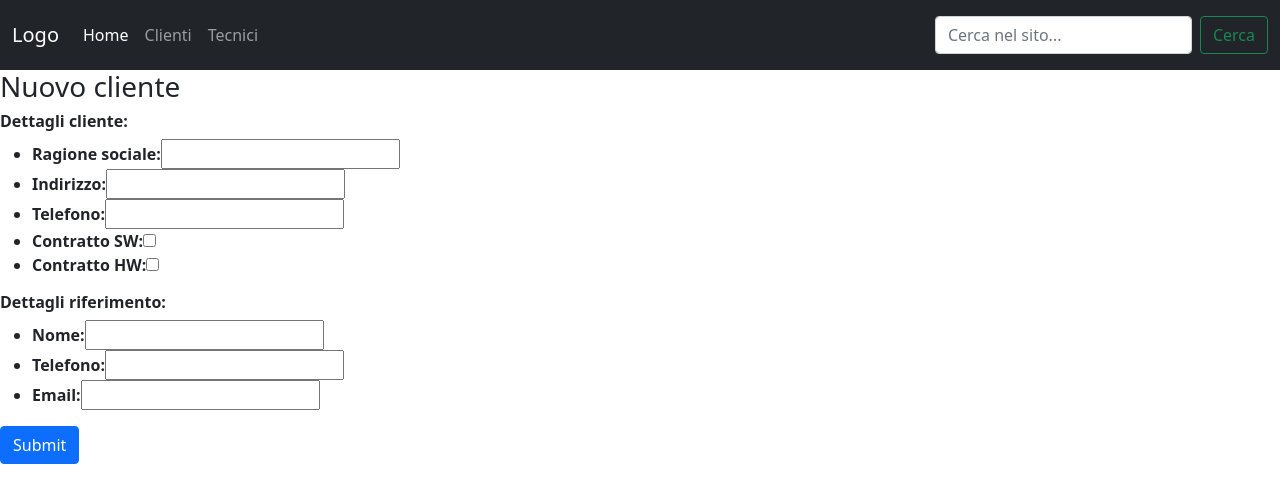
After one commit to sannae/hotline, a Django app: page /new_customer/ in a window 1280 px wide. The commit adds this page. Shown: the top 503 px of the page. Run offline with Django 3.2, Linux system fonts and the light colour scheme; some libraries are stand-ins or nearby versions.

Commit message:
Added new-customer page

```diff
--- a/hotline/forms.py
+++ b/hotline/forms.py
@@ -26,3 +26,8 @@ class ticketForm(ModelForm):
             'priority_id',
             'order_number'
         ]
+
+class customerForm(ModelForm):
+    class Meta:
+        model = customer
+        fields = '__all__'
--- a/hotline/templates/hotline/home.html
+++ b/hotline/templates/hotline/home.html
@@ -14,6 +14,7 @@
 
     <!-- Bootstrap CSS template -->
     <link href="https://cdn.jsdelivr.net/npm/bootstrap@5.1.3/dist/css/bootstrap.min.css" rel="stylesheet" integrity="sha384-1BmE4kWBq78iYhFldvKuhfTAU6auU8tT94WrHftjDbrCEXSU1oBoqyl2QvZ6jIW3" crossorigin="anonymous">
+    <!-- Bootstrap icons (https://icons.getbootstrap.com/)-->
     <link rel="stylesheet" href="https://cdn.jsdelivr.net/npm/bootstrap-icons@1.7.1/font/bootstrap-icons.css">
 
     <title>Hotline</title>
--- /dev/null
+++ b/hotline/templates/hotline/new_customer.html
@@ -0,0 +1,34 @@
+{% extends 'hotline/home.html' %}
+
+{% block content %}
+
+<h3>Nuovo cliente</h3>
+
+<form action="#" method="post">
+
+    <!-- Security token -->
+    {% csrf_token %}
+
+    <!-- Model form -->
+    <h6><b>Dettagli cliente:</b></h6>
+    <ul>
+        <li><b>Ragione sociale:</b>{{ new_customer_form.name }}</li>
+        <li><b>Indirizzo:</b>{{ new_customer_form.address }}</li>
+        <li><b>Telefono:</b>{{ new_customer_form.phone }}</li>
+        <li><b>Contratto SW:</b>{{ new_customer_form.sw_contract }}</li>
+        <li><b>Contratto HW:</b>{{ new_customer_form.hw_contract }}</li>
+    </ul>
+    <h6><b>Dettagli riferimento:</b></h6>
+    <ul>
+        <li><b>Nome:</b>{{ new_customer_form.reference }}</li>
+        <li><b>Telefono:</b>{{ new_customer_form.reference_phone }}</li>
+        <li><b>Email:</b>{{ new_customer_form.reference_email }}</li>
+    </ul>
+
+    <!-- Submit -->
+    <input type="submit" class="btn btn-primary"></button>
+
+</form>
+
+
+{% endblock %}
--- a/hotline/templates/hotline/new_ticket.html
+++ b/hotline/templates/hotline/new_ticket.html
@@ -23,7 +23,7 @@
     </ul>
 
     <!-- Submit -->
-    <input type="submit" class="btn btn-primary">Submit</button>
+    <input type="submit" class="btn btn-primary"></button>
 
 </form>
 
--- a/hotline/templates/hotline/technician_list.html
+++ b/hotline/templates/hotline/technician_list.html
@@ -31,8 +31,8 @@
             <td>{{technician.office_phone}}</td>
             <td>{{technician.mobile_phone}}</td>
             <td>{{technician.email}}</td>
-            <td><span class="badge bg-warning"><b>Modifica</b></span></td>
-            <td><span class="badge bg-danger"><b>Cancella</b></span></td>
+            <td><span class="badge bg-warning"><i class="bi bi-pen"></i></span></td>
+            <td><span class="badge bg-danger"><i class="bi bi-trash"></i></span></td>
             <td></td>
         </tr>
         {% endfor %}
--- a/hotline/urls.py
+++ b/hotline/urls.py
@@ -15,6 +15,9 @@ urlpatterns = [
     # Customer detail
     path('customer/<str:pk>', views.customer_detail, name="customer_detail"),
 
+    # New ticket
+    path('new_customer/', views.new_customer, name='new_customer'),
+
     # Customer list
     path('customer_list', views.customer_list, name="customer_list"),
 
--- a/hotline/views.py
+++ b/hotline/views.py
@@ -55,15 +55,26 @@ def customer_detail(request, pk):
 
 # List of customers
 def customer_list(request):
-    customers = all_customers
     context = {
-        'customers': customers
+        'customers': all_customers,
     }
     return render(request, 'hotline/customer_list.html', context)
 
-# Create a new customer
+# Create a new ticket
 def new_customer(request):
-    return render(request, 'hotline/new_customer.html')
+    form = customerForm()
+
+    # If the form is submitted
+    if request.method == 'POST':
+        form = customerForm(request.POST)
+        if form.is_valid():
+            form.save()
+            return redirect('/')
+
+    context = {
+        'new_customer_form': form
+    }
+    return render(request, 'hotline/new_customer.html', context)
 
 # --- Technicians ---
 
```
Also changed, not shown: hotline/templates/hotline/customer_list.html (+4 -4 lines), db.sqlite3.
